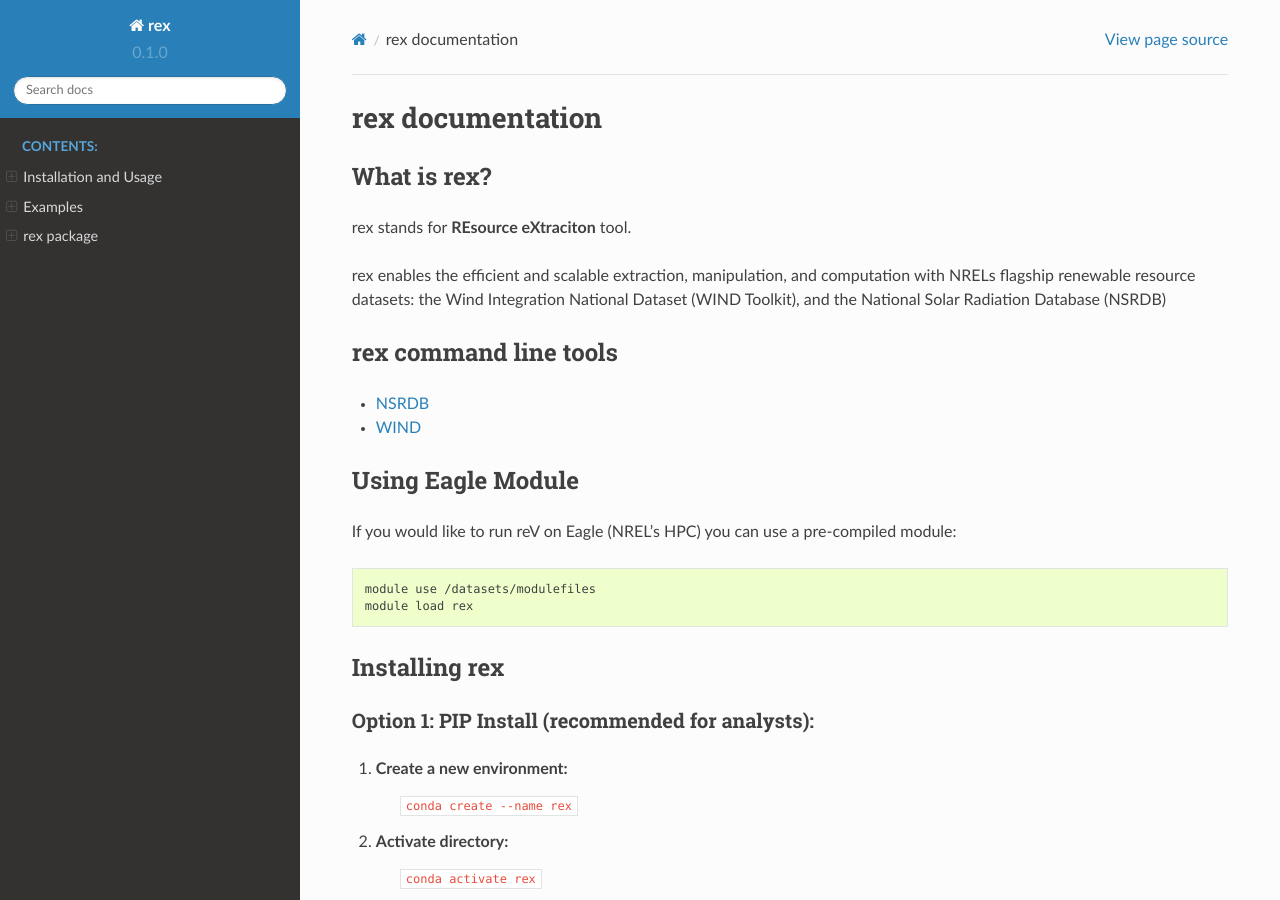
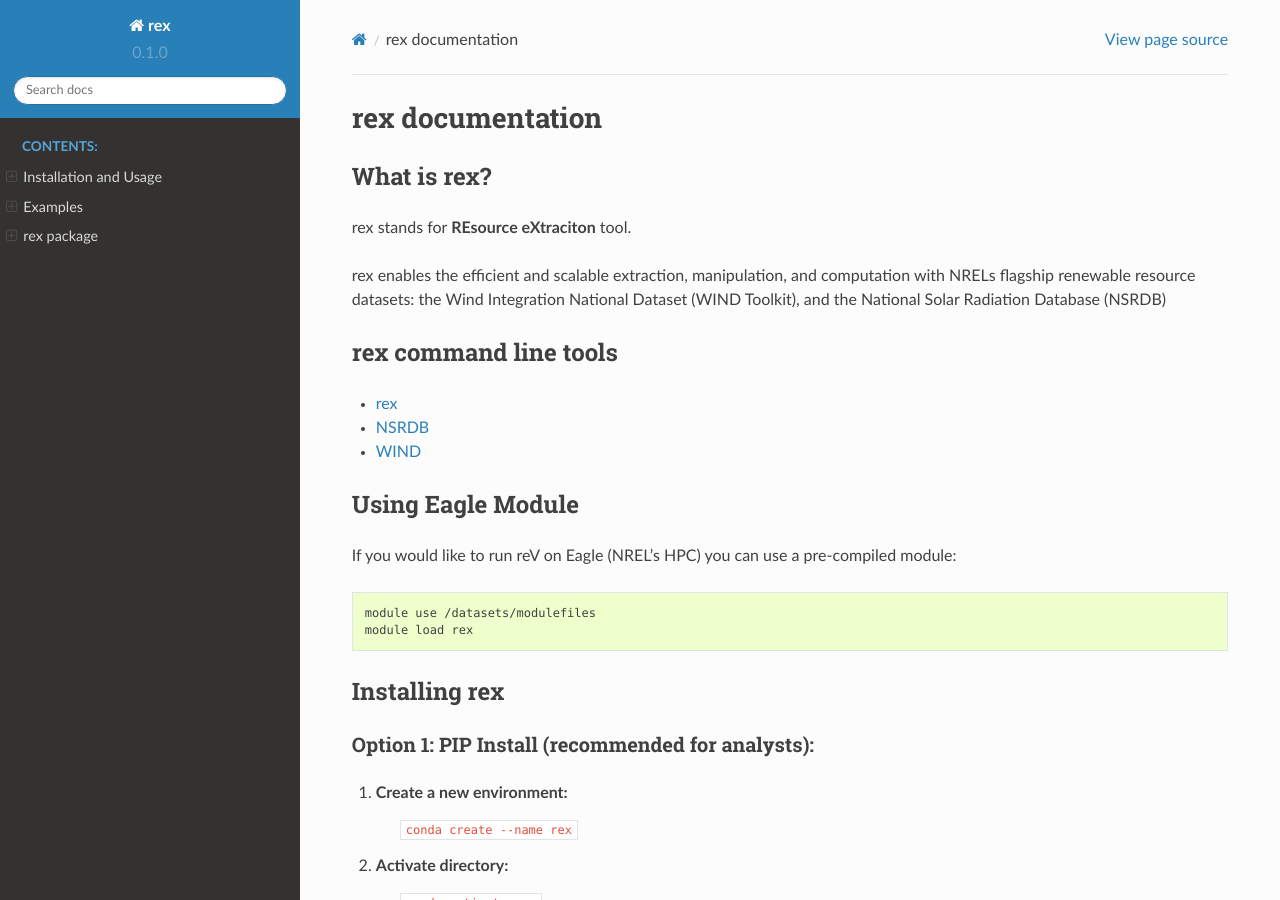
Before and after one commit to NREL/rex, a Sphinx documentation site: the page built from docs/source/index.rst, in a window 1280 px wide and 900 px high. Built offline with Sphinx 7.4.7 and the Read the Docs theme 2.0.0, drawn with Linux system fonts in a browser that asks for light colours; pages that are not in the unit, such as notebooks, are missing from menus.

Commit message:
update cli names and links

```diff
--- a/README.rst
+++ b/README.rst
@@ -17,8 +17,9 @@
 rex command line tools
 ======================
 
-- `NSRDB <https://nrel.github.io/reVX/reVX/reVX.resource.solar_cli.html#nsrdb>`_
-- `WIND <https://nrel.github.io/reVX/reVX/reVX.resource.wind_cli.html#wind>`_
+- `rex <https://nrel.github.io/rex/rex/rex.resource_cli.html#rex>`_
+- `NSRDB <https://nrel.github.io/rex/rex/rex.solar_cli.html#nsrdb>`_
+- `WIND <https://nrel.github.io/rex/rex/rex.wind_cli.html#wind>`_
 
 Using Eagle Module
 ==================
--- a/docs/source/rex/rex.resource_cli.rst
+++ b/docs/source/rex/rex.resource_cli.rst
@@ -2,7 +2,7 @@
 ========================
 
 .. click:: rex.resource_cli:main
-   :prog: resource_cli
+   :prog: rex
    :show-nested:
 
 .. automodule:: rex.resource_cli
```
